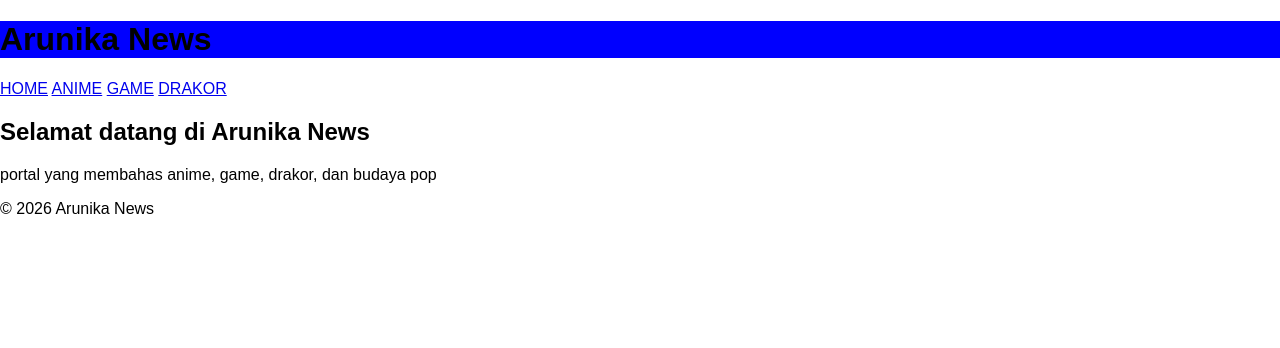
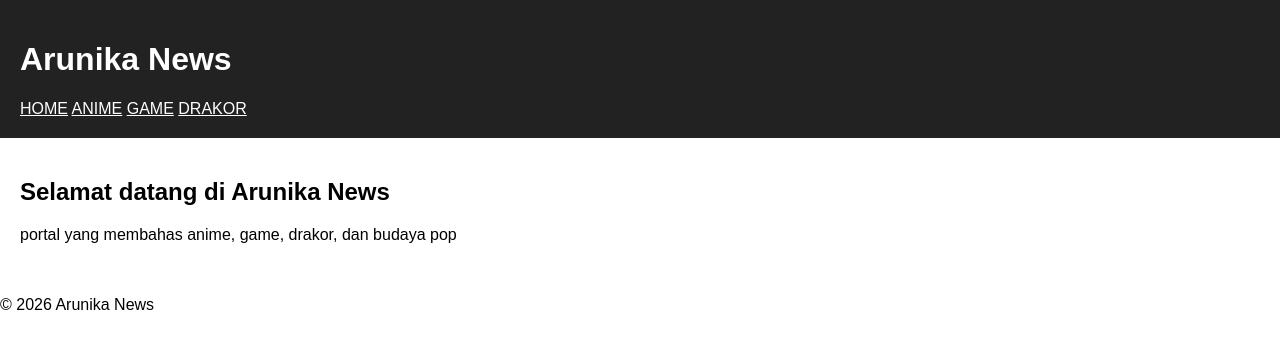
Before and after one commit to Arunika-News/Arunika-news.github.io, a plain HTML site: page index.html in a window 1280 px wide. Drawn offline with Linux system fonts and the light colour scheme.

Commit message:
Update style.css

```diff
--- a/style.css
+++ b/style.css
@@ -1,8 +1,32 @@
-body{
+body {
   margin: 0;
   font-family: Arial, sans-serif;
+}
 
+header {
+  background: #222;
+  color: white;
+  padding: 20px;
+}
 
-h1{
-  background-color:blue;
+nav {
+  margin-top:10px;
 }
+
+nav a {
+  color: white;
+  text-decoration: none
+  margin-right: 15px;
+}
+
+main {
+  padding: 20px;
+  main-height: 60vh;
+}
+
+footer {
+  background: #222
+  color: blue
+  text-align: center
+  padding: 15px
+}
```
